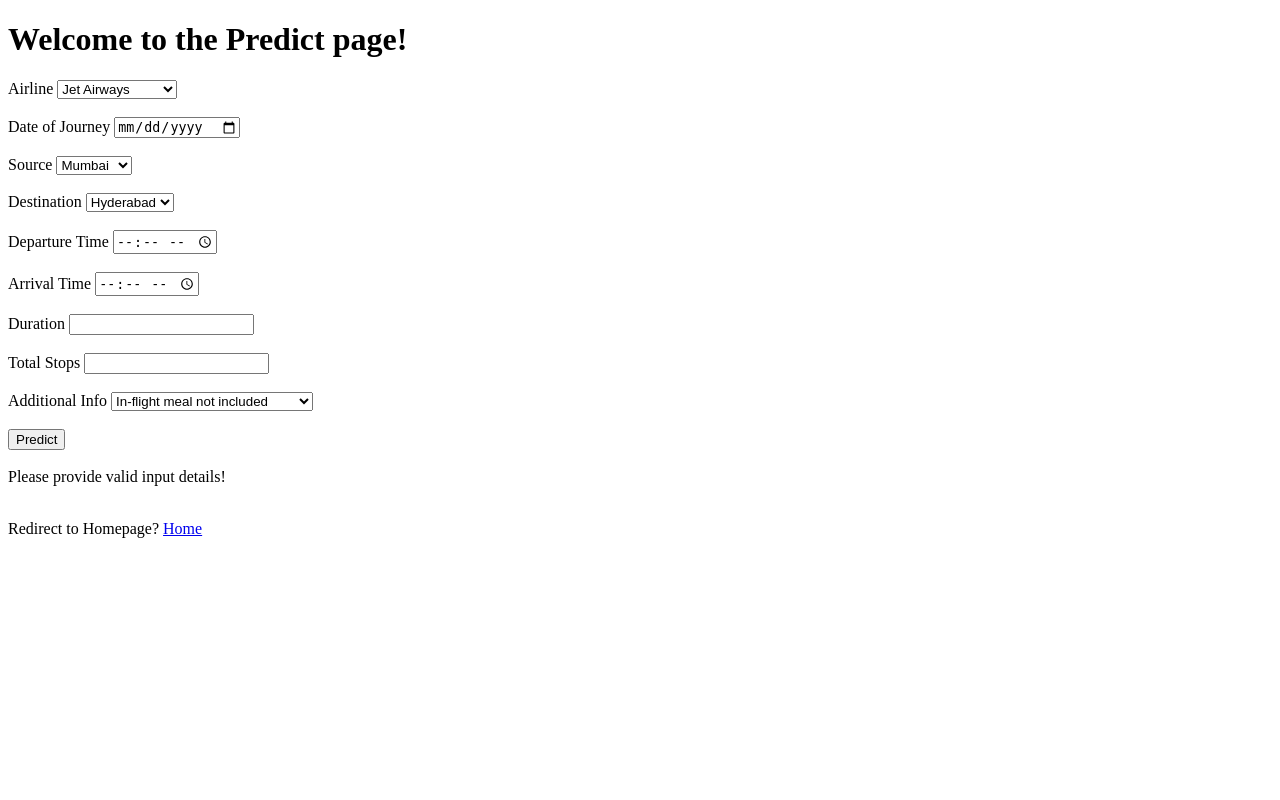
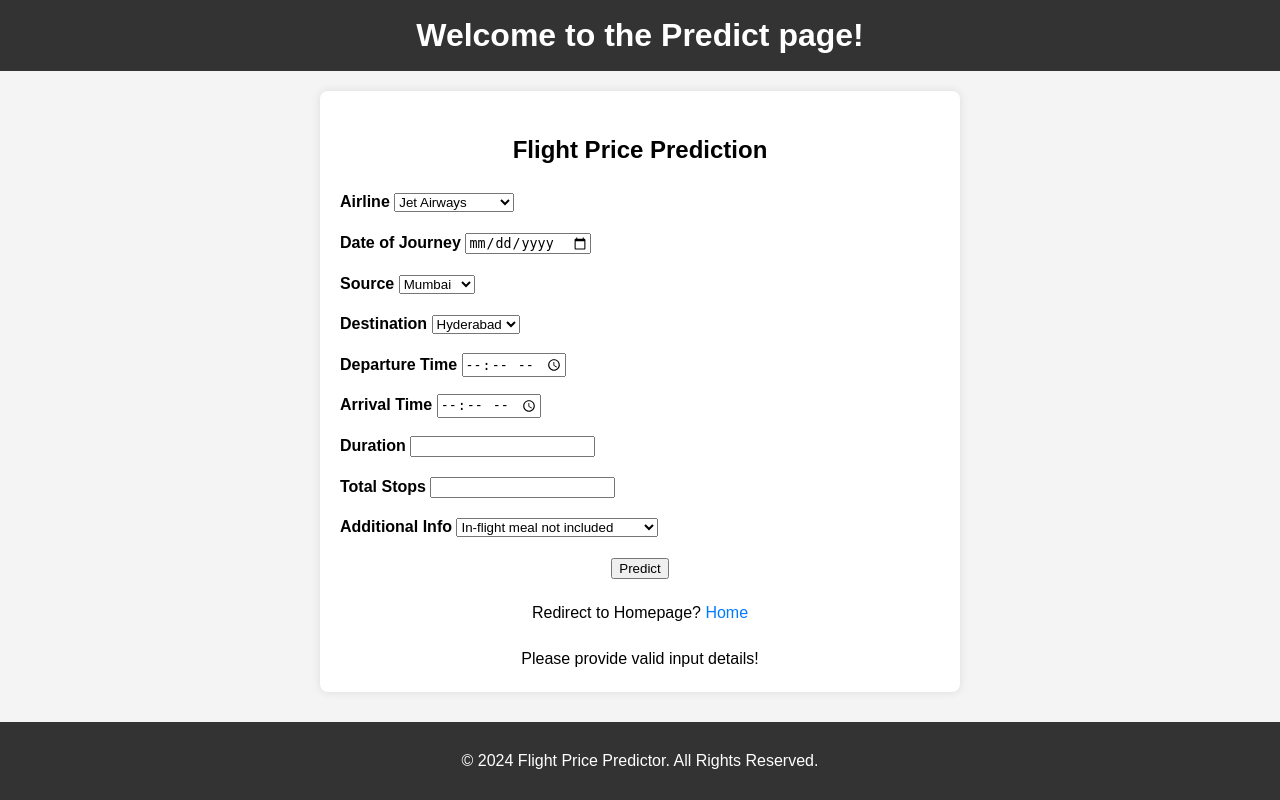
Before and after one commit to Sonusrj/Flight-Price-Flask-App, a Flask app: page /predict in a window 1280 px wide. Run offline with Flask 3, Linux system fonts and the light colour scheme; parts of the project's set-up code (start-up, migrations or seed data) failed here and were passed over.

Commit message:
updates in template

```diff
--- /dev/null
+++ b/requirements.txt
@@ -0,0 +1,6 @@
+pandas
+scikit-learn
+feature-engine
+flask
+flask-wtf
+gunicorn
--- a/templates/home.html
+++ b/templates/home.html
@@ -1,8 +1,8 @@
 {% extends "layout.html" %}
 
 {% block content %}
-<div>
-    <h3>This is a Flight Prices Prediction model based on Machine Learning</h3>
-    <a href="{{ url_for('predict') }}">Click Here!</a>
+<div style="text-align: center; margin-top: 50px;">
+    <h3>This is a Flight Prices Prediction Model Based on Machine Learning</h3>
+    <a href="{{ url_for('predict') }}" style="display: inline-block; padding: 10px 20px; font-size: 16px; color: #fff; background-color: #007bff; border-radius: 5px; text-decoration: none;">Click Here!</a>
 </div>
 {% endblock content %}
--- a/templates/layout.html
+++ b/templates/layout.html
@@ -4,19 +4,79 @@
     <meta charset="UTF-8">
     <meta name="viewport" content="width=device-width, initial-scale=1.0">
     <title>{{ title }}</title>
+    <style>
+        body {
+            font-family: Arial, sans-serif;
+            line-height: 1.6;
+            margin: 0;
+            padding: 0;
+            background-color: #f4f4f4;
+        }
+        header {
+            background: #333;
+            color: #fff;
+            padding: 10px 0;
+            text-align: center;
+        }
+        h1 {
+            margin: 0;
+            font-size: 2rem;
+        }
+        .container {
+            width: 80%;
+            margin: auto;
+            overflow: hidden;
+            padding: 20px;
+        }
+        .alert {
+            padding: 10px;
+            margin-bottom: 20px;
+            border: 1px solid transparent;
+            border-radius: 4px;
+        }
+        .alert-success {
+            color: #155724;
+            background-color: #d4edda;
+            border-color: #c3e6cb;
+        }
+        .alert-error {
+            color: #721c24;
+            background-color: #f8d7da;
+            border-color: #f5c6cb;
+        }
+        footer {
+            background: #333;
+            color: #fff;
+            text-align: center;
+            padding: 10px 0;
+            position: fixed;
+            width: 100%;
+            bottom: 0;
+        }
+    </style>
 </head>
 <body>
+    <header>
         <h1>Welcome to the {{ title }} page!</h1>
+    </header>
 
+    <div class="container">
         {% with messages = get_flashed_messages() %}
             {% if messages %}
                 {% for message in messages %}
-                <div>{{ message }}</div>
+                    <div class="alert {% if 'error' in message %}alert-error{% else %}alert-success{% endif %}">
+                        {{ message }}
+                    </div>
                 {% endfor %}
             {% endif %}
         {% endwith %}
 
         {% block content %}
         {% endblock %}
+    </div>
+
+    <footer>
+        <p>&copy; 2024 Flight Price Predictor. All Rights Reserved.</p>
+    </footer>
 </body>
 </html>
--- a/templates/predict.html
+++ b/templates/predict.html
@@ -1,106 +1,112 @@
 {% extends "layout.html" %}
 
 {% block content %}
+<div style="max-width: 600px; margin: auto; padding: 20px; background-color: #fff; border-radius: 8px; box-shadow: 0 0 10px rgba(0, 0, 0, 0.1);">
+    <h2 style="text-align: center; margin-bottom: 20px;">Flight Price Prediction</h2>
     <form action="" method="post">
         {{ form.hidden_tag() }}
-    <div>
-        {{ form.airline.label }}
-        {{ form.airline }}
+
+        <div style="margin-bottom: 15px;">
+            {{ form.airline.label(style="font-weight: bold;") }}
+            {{ form.airline(class="form-control") }}
             {% if form.airline.errors %}
                 {% for error in form.airline.errors %}
-                <div>{{ error }}</div>
+                    <div style="color: #721c24; background-color: #f8d7da; padding: 10px; border-radius: 5px; margin-top: 5px;">{{ error }}</div>
                 {% endfor %}
             {% endif %}
         </div>
-    <br>
-    <div>
-        {{ form.date_of_journey.label }}
-        {{ form.date_of_journey }}
+
+        <div style="margin-bottom: 15px;">
+            {{ form.date_of_journey.label(style="font-weight: bold;") }}
+            {{ form.date_of_journey(class="form-control") }}
             {% if form.date_of_journey.errors %}
                 {% for error in form.date_of_journey.errors %}
-                <div>{{ error }}</div>
+                    <div style="color: #721c24; background-color: #f8d7da; padding: 10px; border-radius: 5px; margin-top: 5px;">{{ error }}</div>
                 {% endfor %}
             {% endif %}
         </div>
-    <br>
-    <div>
-        {{ form.source.label }}
-        {{ form.source }}
+
+        <div style="margin-bottom: 15px;">
+            {{ form.source.label(style="font-weight: bold;") }}
+            {{ form.source(class="form-control") }}
             {% if form.source.errors %}
                 {% for error in form.source.errors %}
-                <div>{{ error }}</div>
+                    <div style="color: #721c24; background-color: #f8d7da; padding: 10px; border-radius: 5px; margin-top: 5px;">{{ error }}</div>
                 {% endfor %}
             {% endif %}
         </div>
-    <br>
-    <div>
-        {{ form.destination.label }}
-        {{ form.destination }}
+
+        <div style="margin-bottom: 15px;">
+            {{ form.destination.label(style="font-weight: bold;") }}
+            {{ form.destination(class="form-control") }}
             {% if form.destination.errors %}
                 {% for error in form.destination.errors %}
-                <div>{{ error }}</div>
+                    <div style="color: #721c24; background-color: #f8d7da; padding: 10px; border-radius: 5px; margin-top: 5px;">{{ error }}</div>
                 {% endfor %}
             {% endif %}
         </div>
-    <br>
-    <div>
-        {{ form.dep_time.label }}
-        {{ form.dep_time }}
+
+        <div style="margin-bottom: 15px;">
+            {{ form.dep_time.label(style="font-weight: bold;") }}
+            {{ form.dep_time(class="form-control") }}
             {% if form.dep_time.errors %}
                 {% for error in form.dep_time.errors %}
-                <div>{{ error }}</div>
+                    <div style="color: #721c24; background-color: #f8d7da; padding: 10px; border-radius: 5px; margin-top: 5px;">{{ error }}</div>
                 {% endfor %}
             {% endif %}
         </div>
-    <br>
-    <div>
-        {{ form.arrival_time.label }}
-        {{ form.arrival_time }}
+
+        <div style="margin-bottom: 15px;">
+            {{ form.arrival_time.label(style="font-weight: bold;") }}
+            {{ form.arrival_time(class="form-control") }}
             {% if form.arrival_time.errors %}
                 {% for error in form.arrival_time.errors %}
-                <div>{{ error }}</div>
+                    <div style="color: #721c24; background-color: #f8d7da; padding: 10px; border-radius: 5px; margin-top: 5px;">{{ error }}</div>
                 {% endfor %}
             {% endif %}
         </div>
-    <br>
-    <div>
-        {{ form.duration.label }}
-        {{ form.duration }}
+
+        <div style="margin-bottom: 15px;">
+            {{ form.duration.label(style="font-weight: bold;") }}
+            {{ form.duration(class="form-control") }}
             {% if form.duration.errors %}
                 {% for error in form.duration.errors %}
-                <div>{{ error }}</div>
+                    <div style="color: #721c24; background-color: #f8d7da; padding: 10px; border-radius: 5px; margin-top: 5px;">{{ error }}</div>
                 {% endfor %}
             {% endif %}
         </div>
-    <br>
-    <div>
-        {{ form.total_stops.label }}
-        {{ form.total_stops }}
+
+        <div style="margin-bottom: 15px;">
+            {{ form.total_stops.label(style="font-weight: bold;") }}
+            {{ form.total_stops(class="form-control") }}
             {% if form.total_stops.errors %}
                 {% for error in form.total_stops.errors %}
-                <div>{{ error }}</div>
+                    <div style="color: #721c24; background-color: #f8d7da; padding: 10px; border-radius: 5px; margin-top: 5px;">{{ error }}</div>
                 {% endfor %}
             {% endif %}
         </div>
-    <br>
-    <div>
-        {{ form.additional_info.label }}
-        {{ form.additional_info }}
+
+        <div style="margin-bottom: 15px;">
+            {{ form.additional_info.label(style="font-weight: bold;") }}
+            {{ form.additional_info(class="form-control") }}
             {% if form.additional_info.errors %}
                 {% for error in form.additional_info.errors %}
-                <div>{{ error }}</div>
+                    <div style="color: #721c24; background-color: #f8d7da; padding: 10px; border-radius: 5px; margin-top: 5px;">{{ error }}</div>
                 {% endfor %}
             {% endif %}
         </div>
-    <br>
-    <div>{{ form.submit() }}</div>
-    <br>
-    <div>
+
+        <div style="text-align: center;">
+            {{ form.submit(class="btn btn-primary") }}
+        </div>
+
+        <div style="text-align: center; margin-top: 20px;">
+            <p>Redirect to Homepage? <a href="{{ url_for('home') }}" style="color: #007bff; text-decoration: none;">Home</a></p>
+        </div>
+    </form>
+
+    <div style="margin-top: 20px; text-align: center;">
         {{ output }}
     </div>
-    <br>
-    <div>
-        <p>Redirect to Homepage? <a href="{{ url_for('home') }}">Home</a></p>
 </div>
-</form>
 {% endblock content %}
```
Lines whose indentation alone changed are shown as unchanged.
